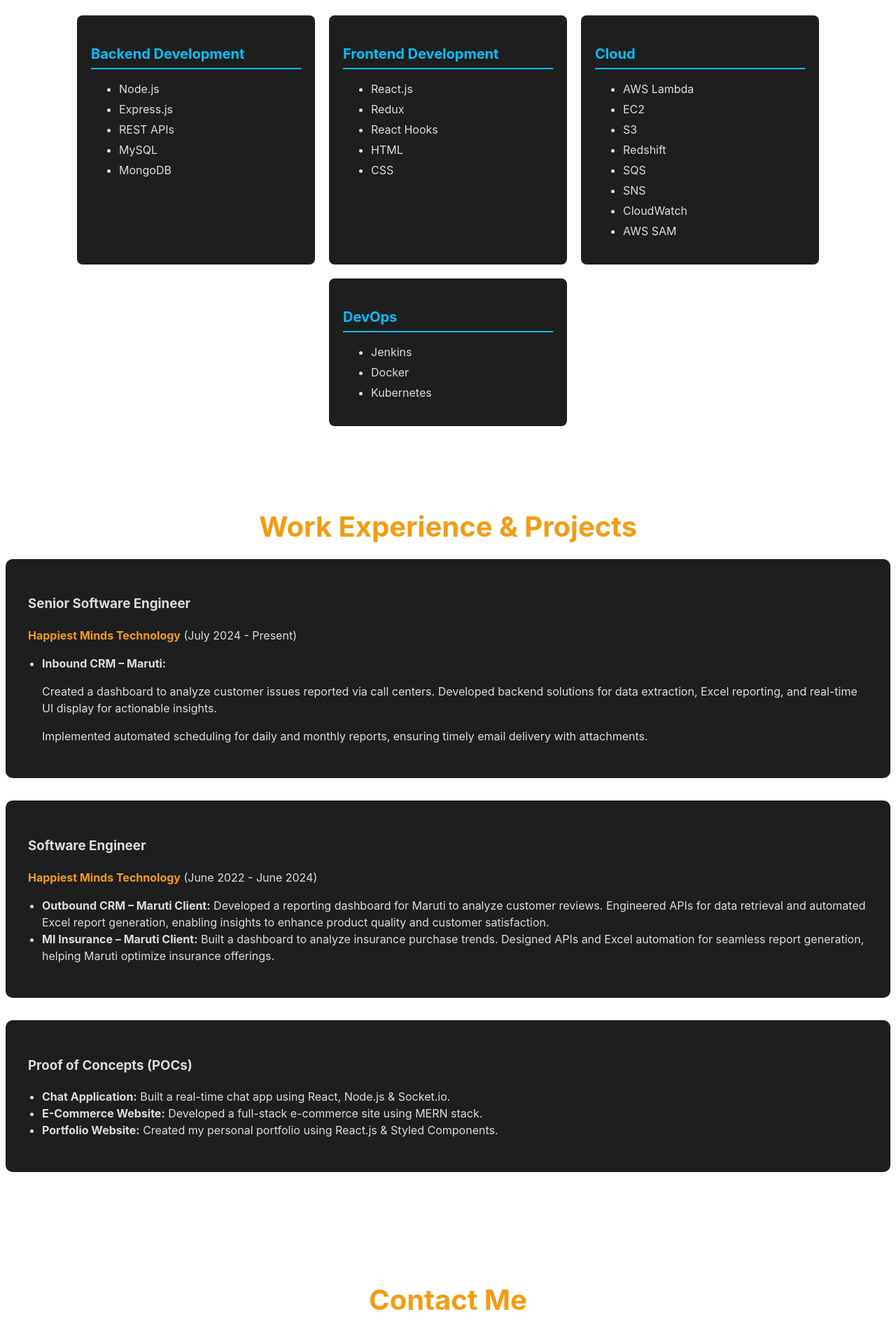
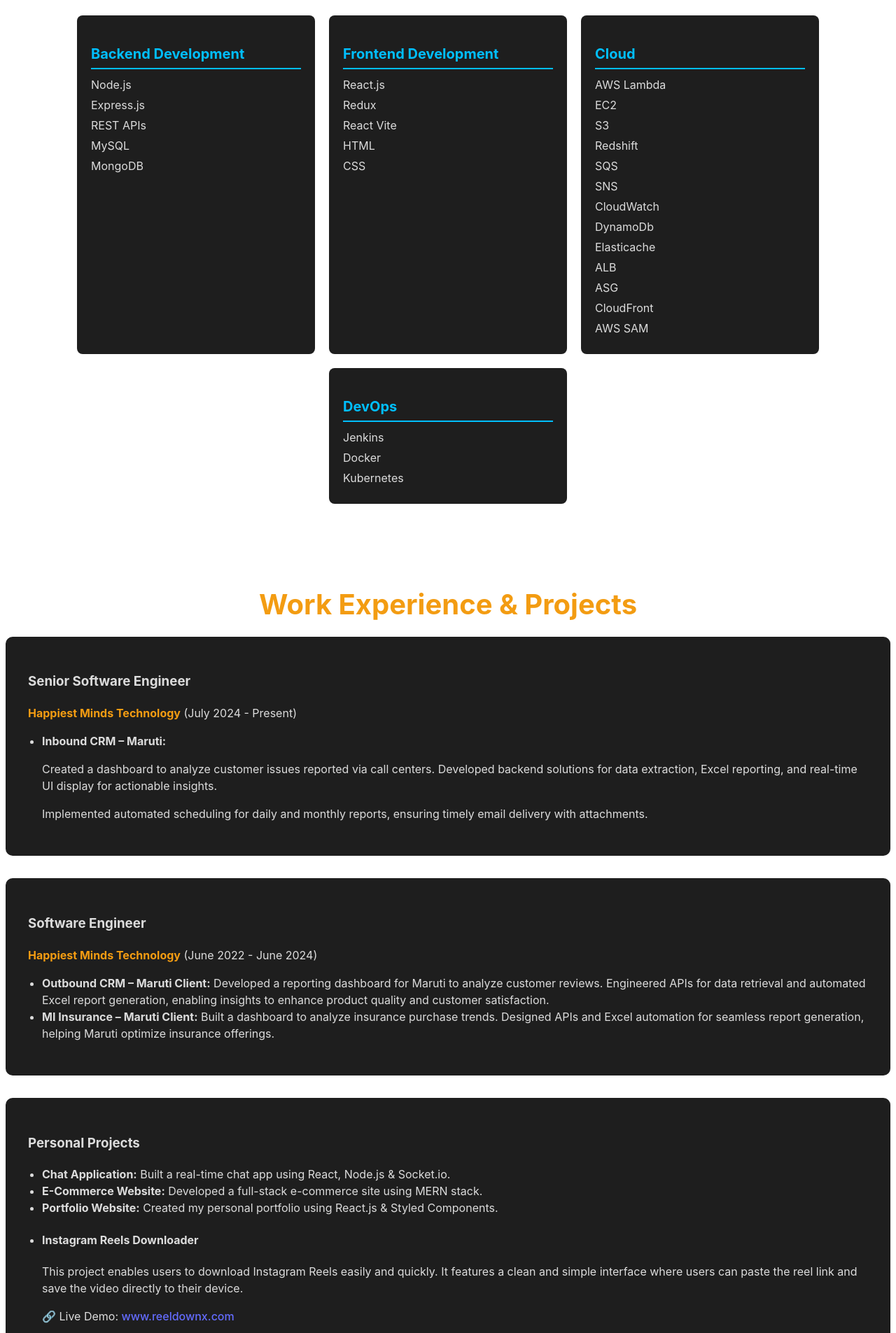
Before and after one commit to syedsaab1303/Portfolio, a React (Vite) app: page / in a window 1280 px wide. Shown: the part 1015-2920 px from the top of the page at 70% size. Built offline with nearby package versions, Linux system fonts and the light colour scheme.

Commit message:
changes in project.jsx , App.css, Skills.jsx

```diff
--- a/src/App.css
+++ b/src/App.css
@@ -41,3 +41,16 @@
 .read-the-docs {
   color: #888;
 }
+
+
+
+/* ================================ */
+.skill-items {
+  display: grid;
+  grid-template-columns: 1fr 1fr; /* 2 columns */
+  gap: 10px 40px; /* row-gap & column-gap ka space */
+}
+.skill-item {
+  font-size: 16px;
+  color: #dcdcdc;
+}
--- a/src/components/Skills.jsx
+++ b/src/components/Skills.jsx
@@ -8,11 +8,14 @@
   },
   {
     category: "Frontend Development",
-    skills: ["React.js", "Redux", "React Hooks", "HTML", "CSS"],
+    skills: ["React.js", "Redux", "React Vite", "HTML", "CSS"],
   },
   {
     category: "Cloud",
-    skills: ["AWS Lambda", "EC2", "S3", "Redshift", "SQS", "SNS", "CloudWatch", "AWS SAM"],
+    skills: [
+      "AWS Lambda", "EC2", "S3", "Redshift", "SQS", "SNS", "CloudWatch",
+      "DynamoDb", "Elasticache", "ALB", "ASG", "CloudFront", "AWS SAM"
+    ],
   },
   {
     category: "DevOps",
@@ -23,16 +26,18 @@
 const Skills = () => {
   return (
     <section className="skills-section">
-      <h2 className="skills-title">🚀 Skills & Expertise</h2>
+      <h2 className="skills-title">🚀 Skills &amp; Expertise</h2>
       <div className="skills-container">
         {skillsData.map((skillCategory, index) => (
           <div key={index} className="skill-card">
             <h3 className="skill-category">{skillCategory.category}</h3>
-            <ul>
+
+            <div className="skill-items">
               {skillCategory.skills.map((skill, i) => (
-                <li key={i} className="skill-item">{skill}</li>
+                <div key={i} className="skill-item">{skill}</div>
               ))}
-            </ul>
+            </div>
+
           </div>
         ))}
       </div>
--- a/src/pages/Projects.jsx
+++ b/src/pages/Projects.jsx
@@ -70,11 +70,35 @@
       </WorkBlock>
 
       <WorkBlock>
-        <h3>Proof of Concepts (POCs)</h3>
+        <h3>Personal Projects</h3>
         <ProjectList>
           <li><b>Chat Application:</b> Built a real-time chat app using React, Node.js & Socket.io.</li>
           <li><b>E-Commerce Website:</b> Developed a full-stack e-commerce site using MERN stack.</li>
           <li><b>Portfolio Website:</b> Created my personal portfolio using React.js & Styled Components.</li>
+          <li>
+<h4>Instagram Reels Downloader</h4>
+<p>
+  This project enables users to download Instagram Reels easily and quickly.
+  It features a clean and simple interface where users can paste the reel link
+  and save the video directly to their device.
+</p>
+<p>
+  🔗 Live Demo:{" "}
+  <a
+    href="https://www.reeldownx.com/"
+    target="_blank"
+    rel="noopener noreferrer"
+  >
+    www.reeldownx.com
+  </a>
+</p>
+
+          </li>
+
+
+
+
+
         </ProjectList>
       </WorkBlock>
 
```
